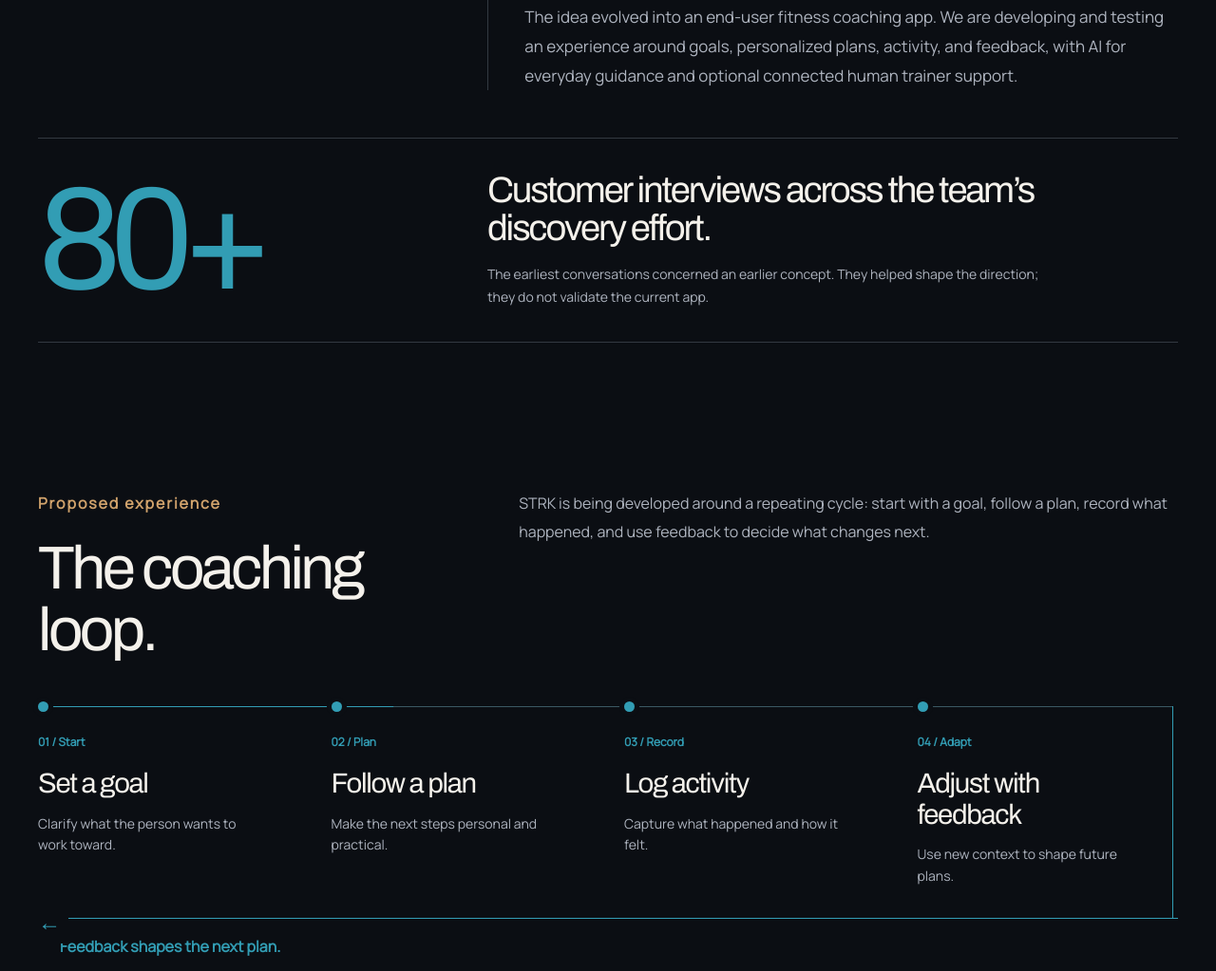
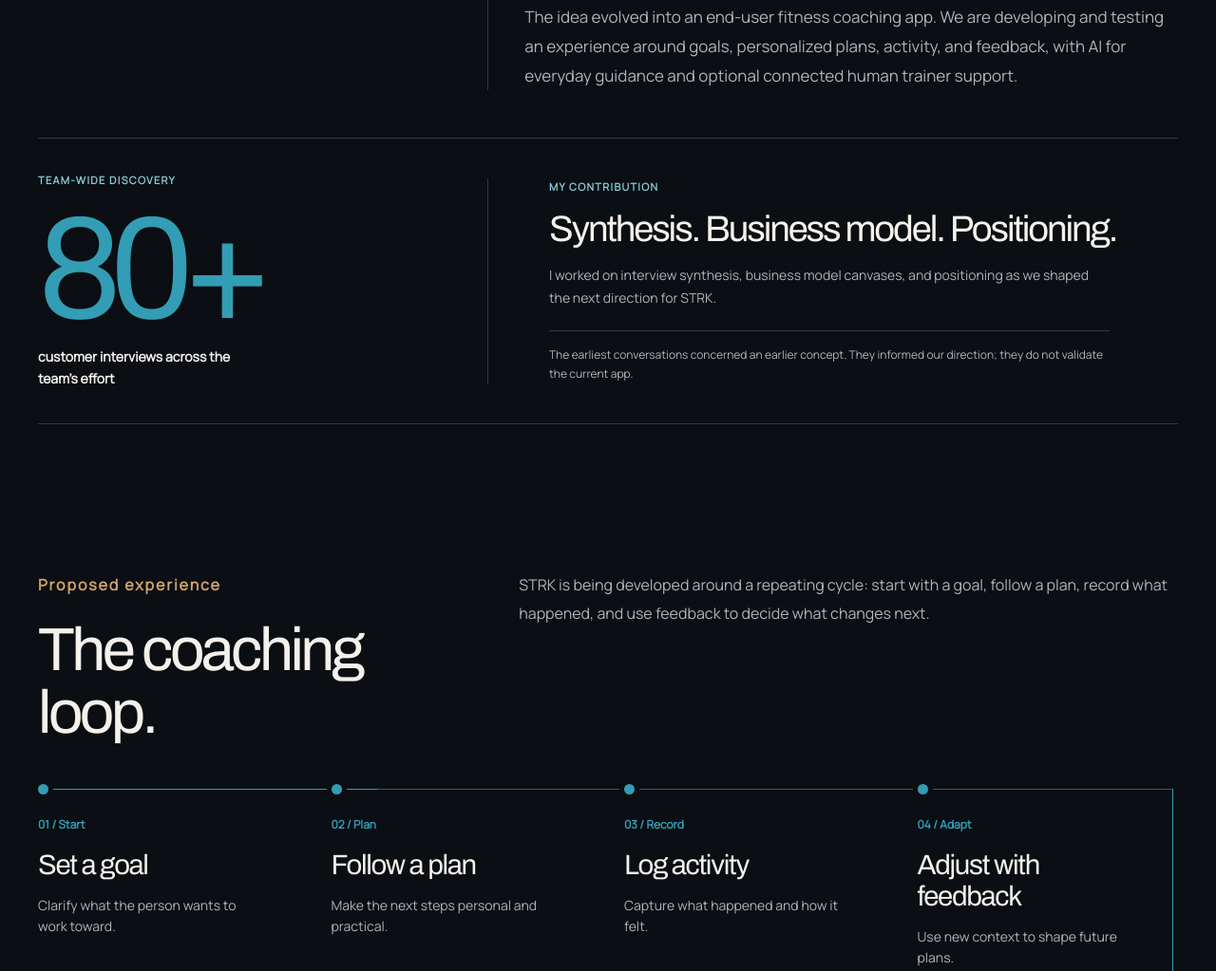
Before and after one commit to ilian-aigner/ilian-aigner.github.io, an Astro site: page /work/strk in a window 1280 px wide. Shown: the part 1790-2813 px from the top of the page at 95% size. Built offline with nearby package versions, Linux system fonts and the light colour scheme; Astro itself is replaced by a stand-in of ours.

Commit message:
Clarify team research and founder contribution

```diff
--- a/src/pages/work/strk.astro
+++ b/src/pages/work/strk.astro
@@ -12,7 +12,7 @@ import { Content as STRKStory } from '../../content/strk.md';
     <a href="#coaching-heading"><span>02</span><strong>What we’re building</strong><small>The proposed coaching loop</small><b class="chapter-short">Product</b></a>
     <a href="#questions-heading"><span>03</span><strong>What needs proof</strong><small>Questions for testing</small><b class="chapter-short">Testing</b></a>
   </nav>
-  <section class="strk-origin shell" aria-labelledby="origin-heading"><div class="strk-origin-main"><div class="strk-origin-heading"><p class="eyebrow-number">The origin</p><h2 id="origin-heading">Built through questions.</h2></div><div class="case-story"><STRKStory /></div></div><aside class="strk-research-note" aria-label="Customer discovery context"><strong>80+</strong><div><h3>Customer interviews across the team’s discovery effort.</h3><p>The earliest conversations concerned an earlier concept. They helped shape the direction; they do not validate the current app.</p></div></aside></section>
+  <section class="strk-origin shell" aria-labelledby="origin-heading"><div class="strk-origin-main"><div class="strk-origin-heading"><p class="eyebrow-number">The origin</p><h2 id="origin-heading">Built through questions.</h2></div><div class="case-story"><STRKStory /></div></div><aside class="strk-research-note" aria-label="Customer discovery context"><div class="strk-research-total"><span class="strk-research-label">Team-wide discovery</span><strong>80+</strong><p>customer interviews across the team’s effort</p></div><div class="strk-research-contribution"><span class="strk-research-label">My contribution</span><h3>Synthesis. Business model. Positioning.</h3><p>I worked on interview synthesis, business model canvases, and positioning as we shaped the next direction for STRK.</p><p class="strk-research-caveat">The earliest conversations concerned an earlier concept. They informed our direction; they do not validate the current app.</p></div></aside></section>
   <section class="content-section shell">
     <div class="two-column"><div><p class="eyebrow-number">Proposed experience</p><h2 id="coaching-heading">The coaching loop.</h2></div><div><p>STRK is being developed around a repeating cycle: start with a goal, follow a plan, record what happened, and use feedback to decide what changes next.</p></div></div>
     <figure class="coaching-map" aria-labelledby="coaching-caption">
--- a/src/styles/site.css
+++ b/src/styles/site.css
@@ -153,11 +153,16 @@ body .story-hero .hero-photo>img,body .about-portrait{filter:none}
 .case-story p{font-size:17px;line-height:1.8;max-width:680px;margin:0 0 53px}
 .case-story p:last-child{margin-bottom:0}
 .strk-research-note{display:grid;grid-template-columns:.72fr 1.28fr;gap:5vw;align-items:center;border-top:1px solid var(--line);border-bottom:1px solid var(--line);padding:35px 0;margin-top:50px}
-.strk-research-note>strong{font:600 clamp(100px,12vw,170px)/.9 Archivo,Arial,sans-serif;letter-spacing:-.08em;color:var(--blue)}
+.strk-research-label{display:block;color:#86cbd9;font-size:11px;font-weight:700;letter-spacing:.12em;text-transform:uppercase;margin-bottom:17px}
+.strk-research-total strong{display:block;font:600 clamp(100px,12vw,170px)/.9 Archivo,Arial,sans-serif;letter-spacing:-.08em;color:var(--blue)}
+.strk-research-contribution{border-left:1px solid var(--line);padding-left:5vw}
 .strk-research-note h3{font-size:clamp(27px,3vw,43px);max-width:620px;margin:0 0 17px}
 .strk-research-note p{font-size:14px;line-height:1.7;max-width:590px;margin:0}
-@media(max-width:760px){.strk-brand{padding-top:10px}.strk-status{grid-template-columns:1fr;gap:7px;padding:20px 0}.strk-status strong{font-size:15px}.strk-chapters{display:block;padding-top:35px}.strk-chapters a{grid-template-columns:32px minmax(0,1fr);padding:15px 0}.strk-chapters a+a{border-color:var(--line)}.strk-chapters small{display:none}.strk-origin{padding:68px 0 15px}.strk-origin-main{display:block}.strk-origin-heading h2{font-size:clamp(48px,11vw,70px);margin-bottom:42px}.case-story{padding-left:20px}.case-story p{font-size:16px;margin-bottom:40px}.strk-research-note{display:block;margin-top:55px;padding:25px 0 35px}.strk-research-note>strong{display:block;font-size:clamp(90px,24vw,130px);margin-bottom:15px}.strk-research-note h3{font-size:clamp(27px,7vw,37px)}}
+.strk-research-note .strk-research-total p{color:var(--text);font-weight:700;max-width:220px;margin-top:10px}
+.strk-research-note .strk-research-caveat{border-top:1px solid var(--line);padding-top:15px;margin-top:22px;font-size:12px}
+@media(max-width:760px){.strk-brand{padding-top:10px}.strk-status{grid-template-columns:1fr;gap:7px;padding:20px 0}.strk-chapters{display:block;padding-top:35px}.strk-chapters a{grid-template-columns:32px minmax(0,1fr);padding:15px 0}.strk-chapters a+a{border-color:var(--line)}.strk-chapters small{display:none}.strk-origin{padding:68px 0 15px}.strk-origin-main{display:block}.strk-origin-heading h2{font-size:clamp(48px,11vw,70px);margin-bottom:42px}.case-story{padding-left:20px}.case-story p{font-size:16px;margin-bottom:40px}.strk-research-note{display:block;margin-top:55px;padding:25px 0 35px}.strk-research-total strong{font-size:clamp(90px,24vw,130px)}.strk-research-total p{margin-top:7px;max-width:none}.strk-research-contribution{border-left:0;border-top:1px solid var(--line);padding:28px 0 0;margin-top:28px}.strk-research-note h3{font-size:clamp(27px,7vw,37px)}}
 @media(prefers-reduced-motion:reduce){.strk-chapters a{transition:none}.strk-chapters a:hover,.strk-chapters a:focus-visible{transform:none}}
+@media(max-width:760px){.strk-research-note .strk-research-total p{max-width:none;margin-top:7px}}
 /* Keep the résumé in view while its reading, download, and print actions stay at hand. */
 .cv-stage{display:grid;grid-template-columns:minmax(250px,310px) minmax(0,1fr);gap:clamp(32px,4vw,70px);align-items:start;max-width:1200px;padding-top:75px;padding-bottom:130px}
 .cv-guide-inner{position:sticky;top:35px}
```
